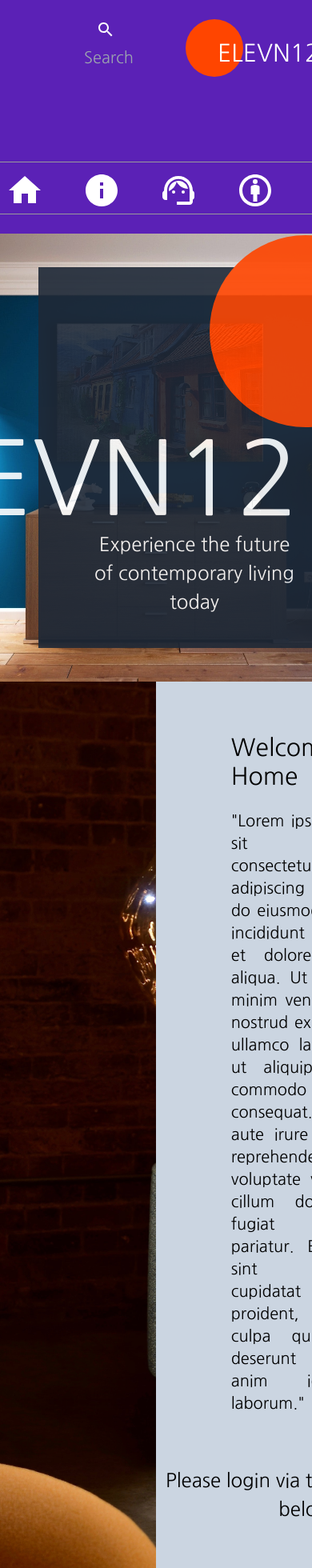
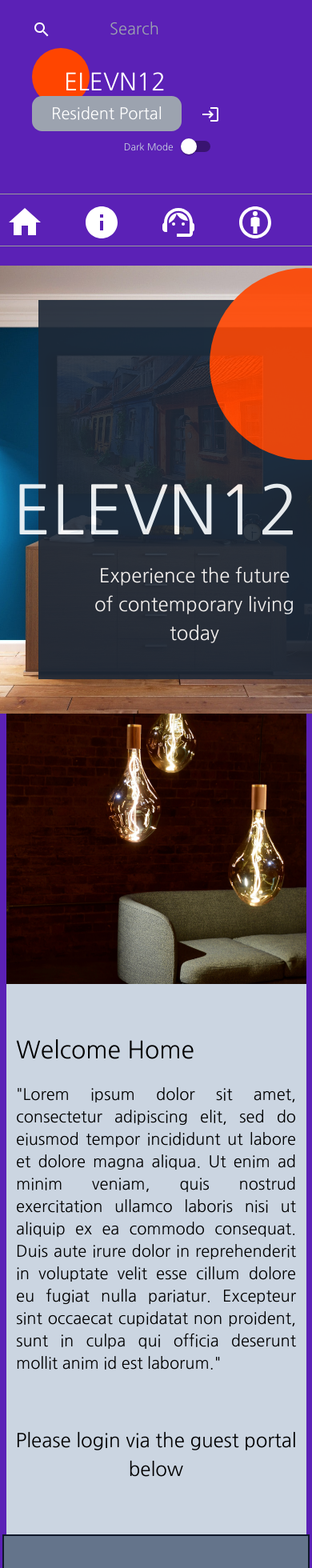
Before and after one commit to artofmayhem/eleven12_Gallery, a React (Create React App) app: page / in a window 390 px wide. Shown: the top 1960 px of the page at 80% size. Built offline with nearby package versions, Linux system fonts and the light colour scheme; a web font is replaced by a local one.

Commit message:
all responsiveness issues aside from nav fixed

```diff
--- a/src/App.css
+++ b/src/App.css
@@ -14,9 +14,18 @@
   justify-items: center;
 }
 
+.text-sizer {
+  font-size: 10vh;
+}
+
+.text-block-form {
+  min-width: 350px;
+}
+
 .form-content-block-bk {
   width: 50vw;
   min-width: 375px;
+  min-height: 40vh;
   height: auto;
   background-color: black;
   color: white;
@@ -95,7 +104,7 @@
   background-size: cover;
   background-repeat: no-repeat;
   background-position: center;
-  background-attachment: fixed;
+  /* background-attachment: fixed; */
 }
 
 .header-content {
@@ -205,7 +214,7 @@ input {
 
 .photo-sizer {
   width: 50vw;
-  min-width: 375px;
+  min-width: 425px;
   height: auto;
 }
 
--- a/src/Components/Form.js
+++ b/src/Components/Form.js
@@ -44,10 +44,10 @@ export default function Form() {
   };
 
   return (
-    <div className="flex justify-center align-center flex-row  bg-violet-800 h-auto">
+    <div className="flex justify-center align-center flex-row flex-wrap  bg-violet-800 h-auto">
       <div className="form-content-block-bk flex flex-row flex-wrap justify-center align-center text-white mx-auto" />
       <div className="form-content-block-wt flex flex-col justify-center align-center bg-slate-300">
-        <div className="w-1/2 text-xl text-justify self-center mt-16">
+        <div className="text-block-form w-1/2 text-xl text-justify self-center mt-16">
           <h4 className="mb-6 text-3xl text-bold">Welcome Home</h4>
           <p>
             "Lorem ipsum dolor sit amet, consectetur adipiscing elit, sed do
--- a/src/Components/Gallery.js
+++ b/src/Components/Gallery.js
@@ -158,12 +158,12 @@ export default function Gallery() {
           GREAT COMMUNITIES SHAPE HOW WE LIVE. THE SAME GOES FOR YOUR HOME.
         </h2>
       </div>{" "}
-      <div className="flex flex-row flex-wrap align-center justify-evenly align-center self-center py-16 px-12 mr-24">
-        <div>
+      <div className="flex flex-row flex-wrap align-center justify-evenly align-center self-center py-16 px-12 mr-6">
+        <div className="text-center">
           <div className="logo-dot-lg self-start">
             <div className="logo-dot-violet bg-violet-500 self-start" />
           </div>
-          <h4 className="py-12 mt-32 text-right w-96 self-center">
+          <h4 className="pl-20 mt-32 text-right w-96 self-center">
             The architecture firm was chosen based on their sensitivity to the
             context and uniqueness of the location, artistic expression, and a
             proven track record for designing inspiring buildings. Solomon
@@ -173,7 +173,8 @@ export default function Gallery() {
         </div>
         <img
           src={ARCHITECTURE_1}
-          className="pl-16 my-24 photo-sizer"
+          className="pl-10 my-24 photo-sizer"
+          style={{minWidth: "450px"}}
           alt="sketch of modern architecture"
         />
         <div className="decorative-stripe-rt pl-48 h-64 px-16 mt-24 flex flex-col justify-center align-center">
--- a/src/Components/Header.js
+++ b/src/Components/Header.js
@@ -4,7 +4,7 @@ export default function Header() {
       <div className="Header-Wrapper">
         <div className="flex flex-wrap justify-end align-center header-content ml-24 bg-gray-800 py-10 px-16 animate-fade-in-right">
           <div className="logo-dot self-start" />
-          <h1 className="text-9xl self-start">ELEVN12</h1>
+          <h1 className="text-sizer self-start">ELEVN12</h1>
           <h2 className="self-end">Experience the future of contemporary living today</h2>
         </div>
       </div>
--- a/src/Components/Nav.js
+++ b/src/Components/Nav.js
@@ -30,8 +30,8 @@ function Nav() {
 
 
   return (
-    <div className="Nav-Wrapper bg-violet-800 animate-fade-in-down">
-      <div className="Nav-Content flex justify-between px-10 my-4 flex-row align-center">
+    <div className="Nav-Wrapper flex flex-row flex-wrap bg-violet-800 animate-fade-in-down">
+      <div className="Nav-Content flex flex-row flex-wrap justify-between px-10 my-4 flex-row align-center">
         <div>
           <SearchIcon className="text-white mr-2" />
           <input
--- a/src/Components/Photo.js
+++ b/src/Components/Photo.js
@@ -6,10 +6,10 @@ import { FAMILY_VERT_3 } from "../assets";
 export default function Photo() {
   return (
     <React.Fragment>
-      <div className="photo-block py-24 bg-slate-300 flex flex-row flex-wrap justify-evenly align-center">
-        <img src={FAMILY_VERT_2} className="w-64 h-auto" alt="happy family" />
-        <img src={FAMILY_VERT_1} className="w-64 h-auto" alt="happy family" />
-        <img src={FAMILY_VERT_3} className="w-64 h-auto" alt="happy family" />
+      <div className="photo-block py-24  bg-slate-300 flex flex-row flex-wrap justify-evenly align-center content-evenly">
+        <img src={FAMILY_VERT_2} className="w-64 h-auto py-4" alt="happy family" />
+        <img src={FAMILY_VERT_1} className="w-64 h-auto py-4" alt="happy family" />
+        <img src={FAMILY_VERT_3} className="w-64 h-auto py-4" alt="happy family" />
       </div>
     </React.Fragment>
   );
```
